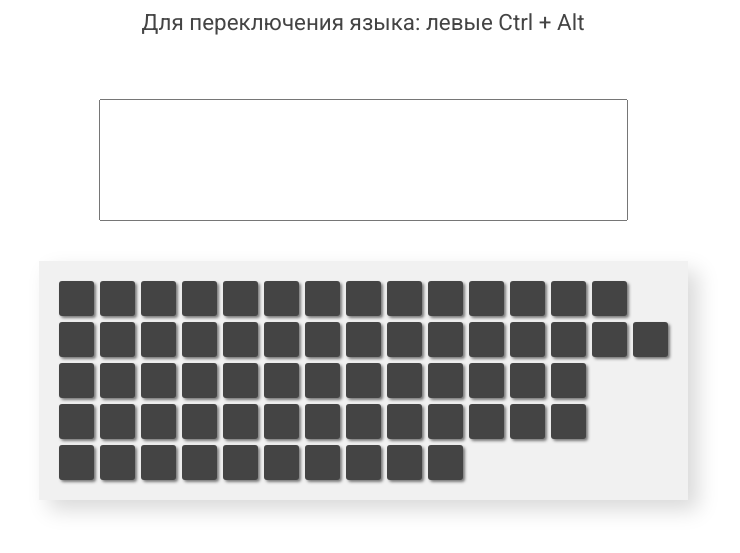
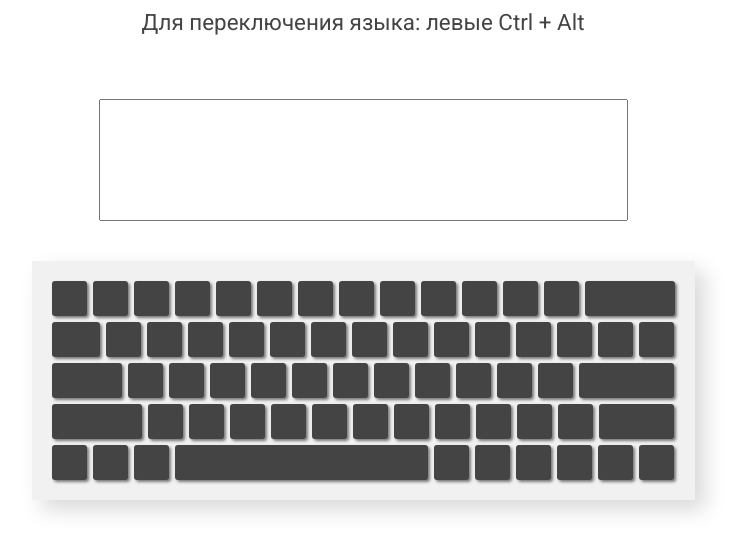
Before and after one commit to Wsko-12/rss-virtual-keyboard, a website with bundled scripts: page index.html in a window 1280 px wide. Shown: the part 129-682 px from the top of the page, without its empty margins (277-1017 px from the left). Built offline with nearby package versions, Linux system fonts and the light colour scheme.

Commit message:
feat: add keys style

```diff
--- a/css/style.css
+++ b/css/style.css
@@ -65,4 +65,31 @@ h2{
     border-radius: 3px;
     box-shadow: 2px 2px 3px rgba(0,0,0,0.5);
     background: #444444;
+    flex: 0 0 auto;
 }
+.keyboard__key:hover{
+    box-shadow: inset 2px 2px 3px rgba(0,0,0,0.5);
+    background: #303030;
+}
+
+.keyboard__key[data-code = 'Backspace']{
+    width: 90px;
+}
+.keyboard__key[data-code = 'Tab']{
+    width: 48px;
+}
+.keyboard__key[data-code = 'CapsLock']{
+    width: 70px;
+}
+.keyboard__key[data-code = 'Enter']{
+    width: 95px;
+}
+.keyboard__key[data-code = 'ShiftLeft']{
+    width: 90px;
+}
+.keyboard__key[data-code = 'ShiftRight']{
+    width: 75px;
+}
+.keyboard__key[data-code = 'Space']{
+    width: 253px;
+}
--- a/js/classes/Keyboard.js
+++ b/js/classes/Keyboard.js
@@ -10,7 +10,7 @@ export default class Keyboard {
       ['Tab', 'KeyQ', 'KeyW', 'KeyE', 'KeyR', 'KeyT', 'KeyY', 'KeyU', 'KeyI', 'KeyO', 'KeyP', 'BracketLeft', 'BracketRight', 'Backslash', 'Del'],
       ['CapsLock', 'KeyA', 'KeyS', 'KeyD', 'KeyF', 'KeyG', 'KeyH', 'KeyJ', 'KeyK', 'KeyL', 'Semicolon', 'Quote', 'Enter'],
       ['ShiftLeft', 'KeyZ', 'KeyX', 'KeyC', 'KeyV', 'KeyB', 'KeyN', 'KeyM', 'Comma', 'Period', 'Slash', 'ArrowUp', 'ShiftRight'],
-      ['ControlLeft', 'MetaLeft', 'AltLeft', 'Space', 'AltRight', 'ControlRight', 'ArrowLeft', 'ArrowLeft', 'ArrowDown', 'ArrowRight'],
+      ['ControlLeft', 'MetaLeft', 'AltLeft', 'Space', 'AltRight', 'ArrowLeft', 'ArrowLeft', 'ArrowDown', 'ArrowRight', 'ControlRight'],
     ];
     this.output = Layout.createEl('textarea', { classes: ['output'], attrs: { rows: 8, cols: 64 } });
     this.container = Layout.createEl('div', { classes: ['keyboard'] });
```
